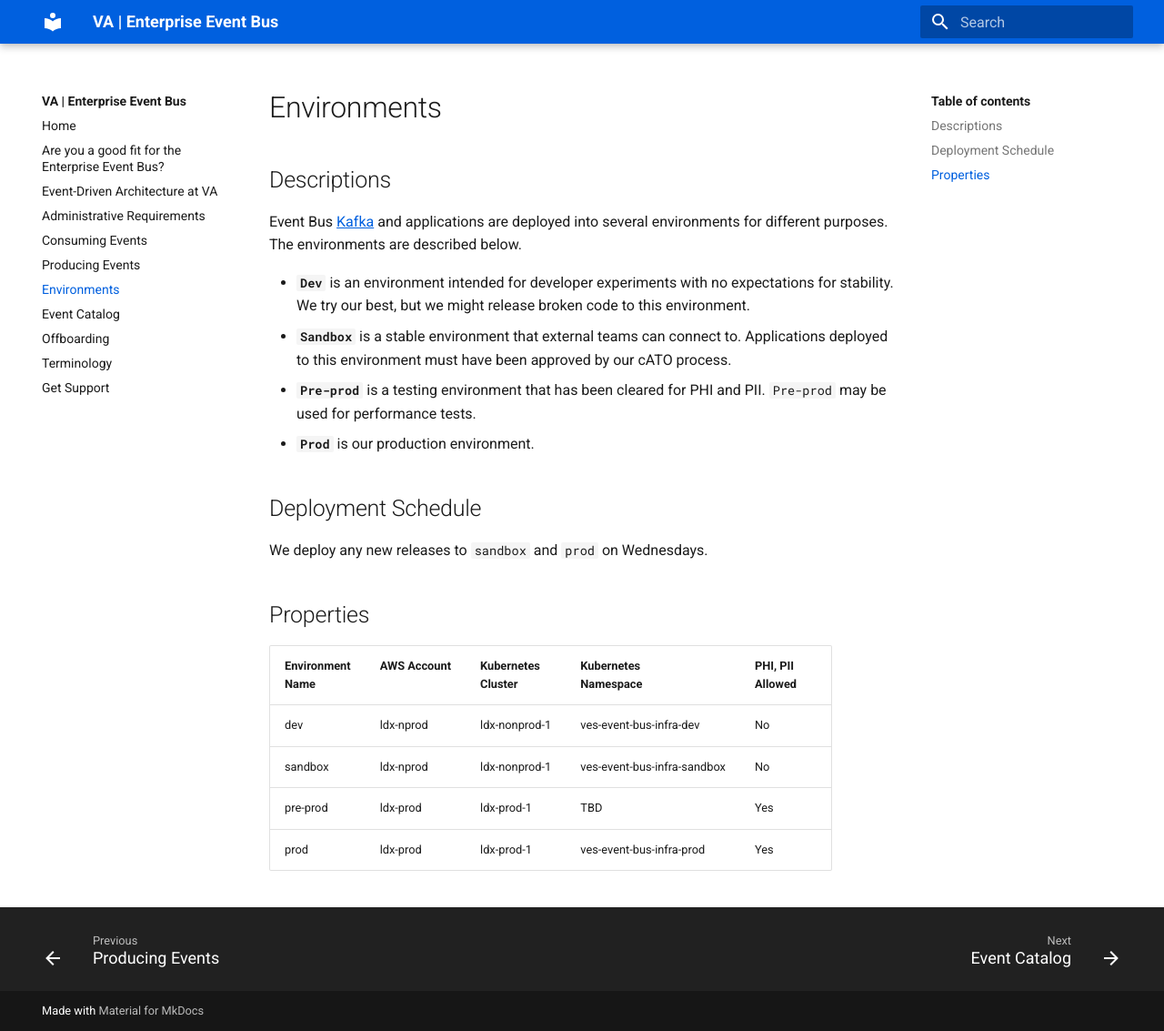
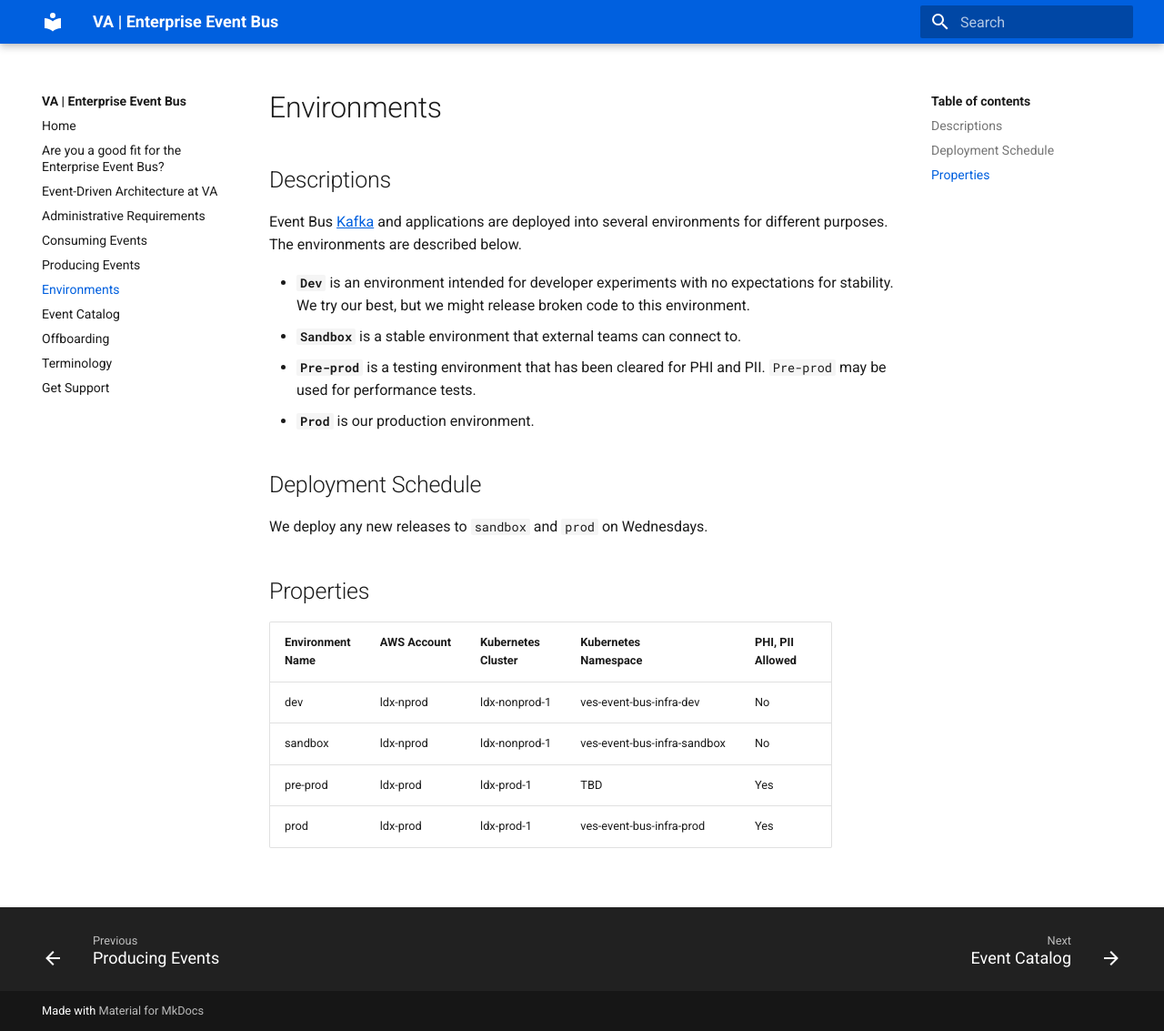
Before and after one commit to department-of-veterans-affairs/ves-event-bus-developer-portal, an MkDocs documentation site: the page built from docs/environments.md, in a window 1280 px wide and 1133 px high. Shown: the whole window at 91% size. Built offline with MkDocs 1.6.1 and Material for MkDocs 9.7.7, drawn with Linux system fonts in a browser that asks for light colours.

```diff
--- a/docs/environments.md
+++ b/docs/environments.md
@@ -19,7 +19,7 @@
 Event Bus [Kafka](https://kafka.apache.org/) and applications are deployed into several environments for different purposes. The environments are described below.
 
 - **`Dev`** is an environment intended for developer experiments with no expectations for stability. We try our best, but we might release broken code to this environment.
-- **`Sandbox`** is a stable environment that external teams can connect to. Applications deployed to this environment must have been approved by our cATO process.
+- **`Sandbox`** is a stable environment that external teams can connect to.
 - **`Pre-prod`** is a testing environment that has been cleared for PHI and PII. `Pre-prod` may be used for performance tests.
 - **`Prod`** is our production environment.
 
```
